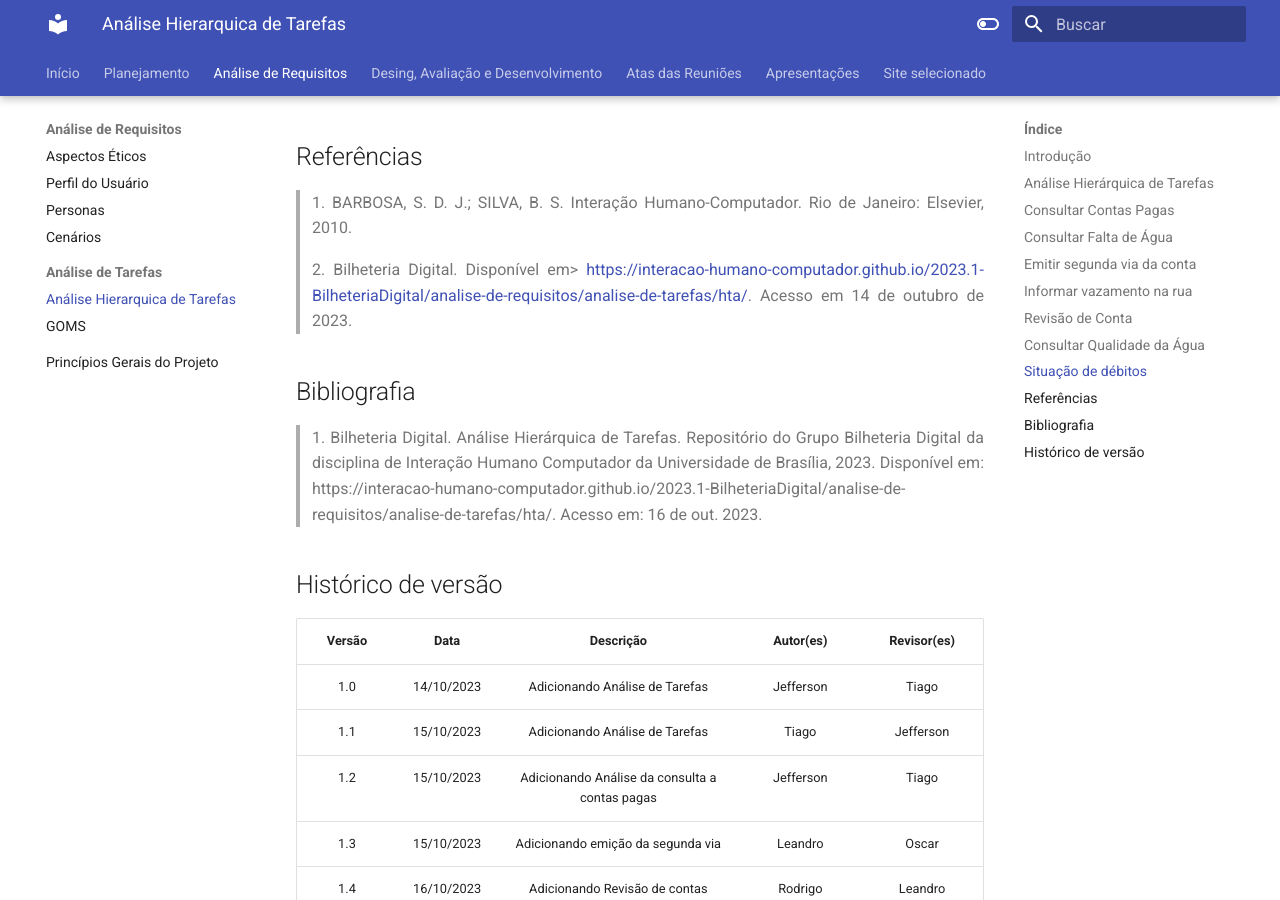
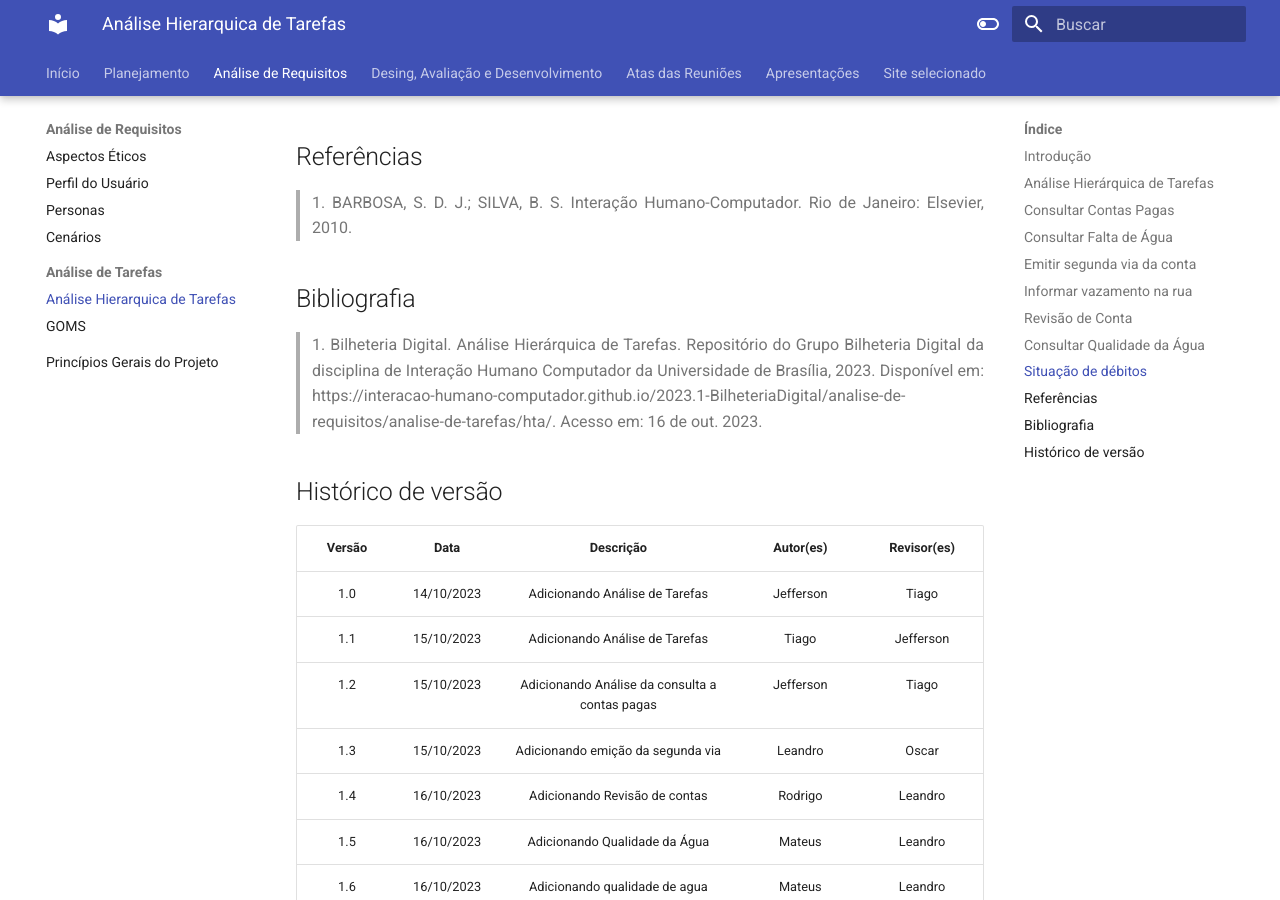
Before and after one commit to Interacao-Humano-Computador/2023.2-Caesb, an MkDocs documentation site: the page built from docs/analise-de-requisitos/analise-de-tarefas/HTA.md, in a window 1280 px wide and 900 px high, scrolled down 9972 px. Built offline with MkDocs 1.6.1 and Material for MkDocs 9.7.7, drawn with Linux system fonts in a browser that asks for light colours.

```diff
--- a/docs/analise-de-requisitos/analise-de-tarefas/HTA.md
+++ b/docs/analise-de-requisitos/analise-de-tarefas/HTA.md
@@ -239,7 +239,6 @@
 
 > <p id="1" align="justify"> 1. BARBOSA, S. D. J.; SILVA, B. S. Interação Humano-Computador. Rio de Janeiro: Elsevier, 2010.</p>
 
-> <p id="3" align="justify">2. Bilheteria Digital. Disponível em> <a href="https://interacao-huma no-computador.github.io/2023.1-BilheteriaDigital/analise-de-requisitos/analise-de-tarefas/hta/">https://interacao-humano-computador.github.io/2023.1-BilheteriaDigital/analise-de-requisitos/analise-de-tarefas/hta/</a>. Acesso em 14 de outubro de 2023.</p>
 
 ## Bibliografia
 
```
Also changed, not shown: docs/analise-de-requisitos/principios_gerais.md (+3 -0 lines).
